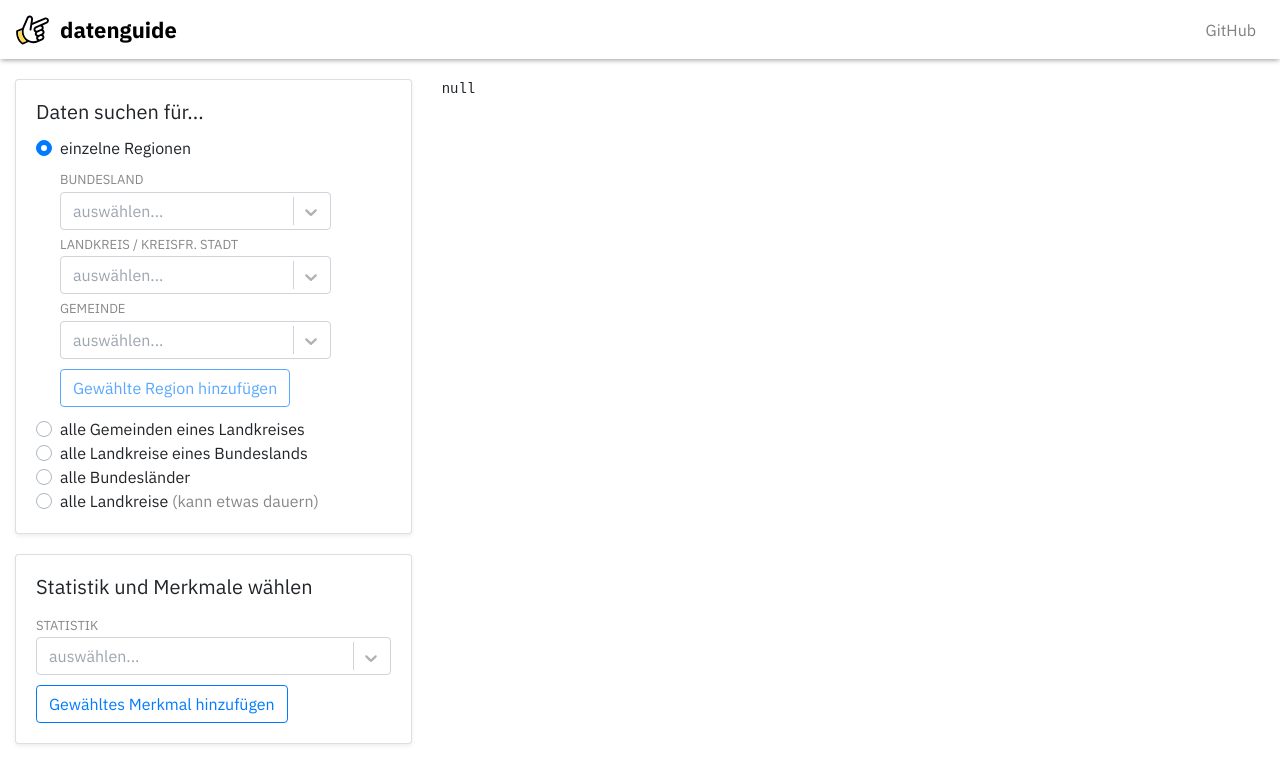
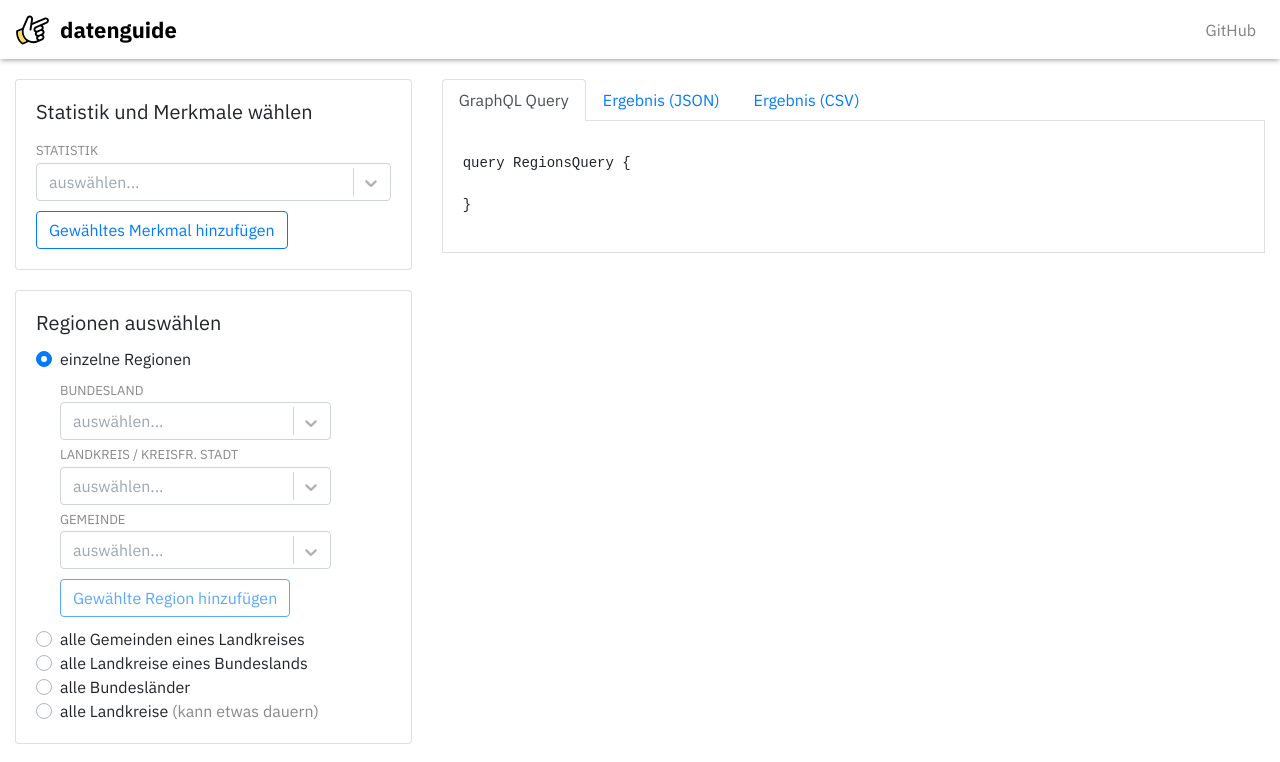
Before and after one commit to gka/datenguide, a Svelte app in the folder app/: page / in a window 1280 px wide. Shown: the top 762 px of the page. Built offline with nearby package versions, Linux system fonts and the light colour scheme.

Commit message:
show results

```diff
--- a/app/public/index.html
+++ b/app/public/index.html
@@ -1,21 +1,24 @@
-<!doctype html>
+<!DOCTYPE html>
 <html>
-<head>
-    <meta charset="utf-8">
-    <meta name="viewport" content="width=device-width, initial-scale=1, shrink-to-fit=no">
+    <head>
+        <meta charset="utf-8" />
+        <meta name="viewport" content="width=device-width, initial-scale=1, shrink-to-fit=no" />
 
-    <title>Svelte app</title>
+        <title>datengui.de demo</title>
 
-    <link rel='icon' type='image/png' href='favicon.png'>
-    <link rel='stylesheet' href='bootstrap/bootstrap-reboot.css'>
-    <link rel='stylesheet' href='bootstrap/bootstrap.css'>
-    <link rel='stylesheet' href='iconic/css/open-iconic-bootstrap.min.css'>
-    <link rel='stylesheet' href='global.css'>
-    <link rel='stylesheet' href='bundle.css'>
-    <link href="https://fonts.googleapis.com/css?family=IBM+Plex+Sans:300,400,700" rel="stylesheet">
-</head>
+        <link rel="icon" type="image/png" href="favicon.png" />
+        <link rel="stylesheet" href="bootstrap/bootstrap-reboot.css" />
+        <link rel="stylesheet" href="bootstrap/bootstrap.css" />
+        <link rel="stylesheet" href="iconic/css/open-iconic-bootstrap.min.css" />
+        <link rel="stylesheet" href="global.css" />
+        <link rel="stylesheet" href="bundle.css" />
+        <link
+            href="https://fonts.googleapis.com/css?family=IBM+Plex+Sans:300,400,700"
+            rel="stylesheet"
+        />
+    </head>
 
-<body>
-    <script src='bundle.js'></script>
-</body>
+    <body>
+        <script src="bundle.js"></script>
+    </body>
 </html>
--- a/app/src/App.svelte
+++ b/app/src/App.svelte
@@ -1,5 +1,6 @@
 <script>
     import Card from './controls/Card.svelte';
+    import Tabs from './controls/Tabs.svelte';
     import NavBar from './NavBar.svelte';
     import RegionSelector from './RegionSelector.svelte';
     import StatSelector from './StatSelector.svelte';
@@ -28,6 +29,9 @@
         runQuery(query, {}).then(data => {
             // console.log(data);
             result = data.data;
+            if (selectedTab === 'query') {
+                selectedTab = 'json';
+            }
         });
     }
 
@@ -46,7 +50,13 @@
             regionMode.substr(0,4) !== 'alle' ?
                 (parentRegion ? parentRegion.id : undefined)  : undefined);
 
+    const previewTabs = [
+        {id: 'query', title: 'GraphQL Query'},
+        {id: 'json', title: 'Ergebnis (JSON)'},
+        {id: 'csv', title: 'Ergebnis (CSV)'}
+    ];
 
+    let selectedTab = 'query';
 
 </script>
 
@@ -63,7 +73,13 @@
 <div class="container-fluid">
     <div class="row">
         <div class="col-md-4" style="padding-bottom: 20px">
-            <Card title="Daten suchen für...">
+
+            <Card title="Statistik und Merkmale wählen">
+                <StatSelector
+                    bind:values={statistics} />
+            </Card>
+
+            <Card title="Regionen auswählen">
                 <RegionSelector
                     bind:mode={regionMode}
                     bind:regions
@@ -71,11 +87,6 @@
                     bind:regLandkreis={landkreis}
                     bind:regGemeinde={gemeinde}
                     />
-            </Card>
-
-            <Card title="Statistik und Merkmale wählen">
-                <StatSelector
-                    bind:values={statistics} />
             </Card>
 
             <Card title="Zeitraum auswählen">
@@ -87,8 +98,18 @@
              </button>
         </div>
         <div class="col-md-8">
+
             <div style="position: sticky; top: 20px">
-                <pre>{JSON.stringify(result, null, 2)}</pre>
+                <Tabs tabs="{previewTabs}" bind:selected={selectedTab} />
+                <Card noBorderTop={true}>
+                    {#if selectedTab === 'query'}
+                    <pre>{query}</pre>
+                    {:else if selectedTab === 'json'}
+                    <pre>{JSON.stringify(result, null, 2)}</pre>
+                    {:else if selectedTab === 'csv'}
+                    <i class="text-muted">TODO</i>
+                    {/if}
+                </Card>
             </div>
         </div>
 
--- a/app/src/controls/Card.svelte
+++ b/app/src/controls/Card.svelte
@@ -1,5 +1,6 @@
 <script>
 	export let title = '';
+	export let noBorderTop = false;
 </script>
 
 <style>
@@ -8,7 +9,7 @@
 	}
 </style>
 
-<div class="card shadow-sm">
+<div class:rounded-0={noBorderTop} class:border-top-0={noBorderTop} class="card">
 	<div class="card-body">
 		<h5 class="card-title">{title}</h5>
 		<slot />
--- /dev/null
+++ b/app/src/controls/Tabs.svelte
@@ -0,0 +1,15 @@
+<script>
+	export let tabs = [];
+	export let selected = null;
+</script>
+
+<ul class="nav nav-tabs">
+	{#each tabs as tab}
+    <li class="nav-item">
+        <a class="nav-link"
+        	on:click|preventDefault="{() => selected = tab.id}"
+        	class:active={selected === tab.id}
+        	href="#">{tab.title}</a>
+    </li>
+    {/each}
+</ul>
```
Also changed, not shown: app/public/favicon.png.
